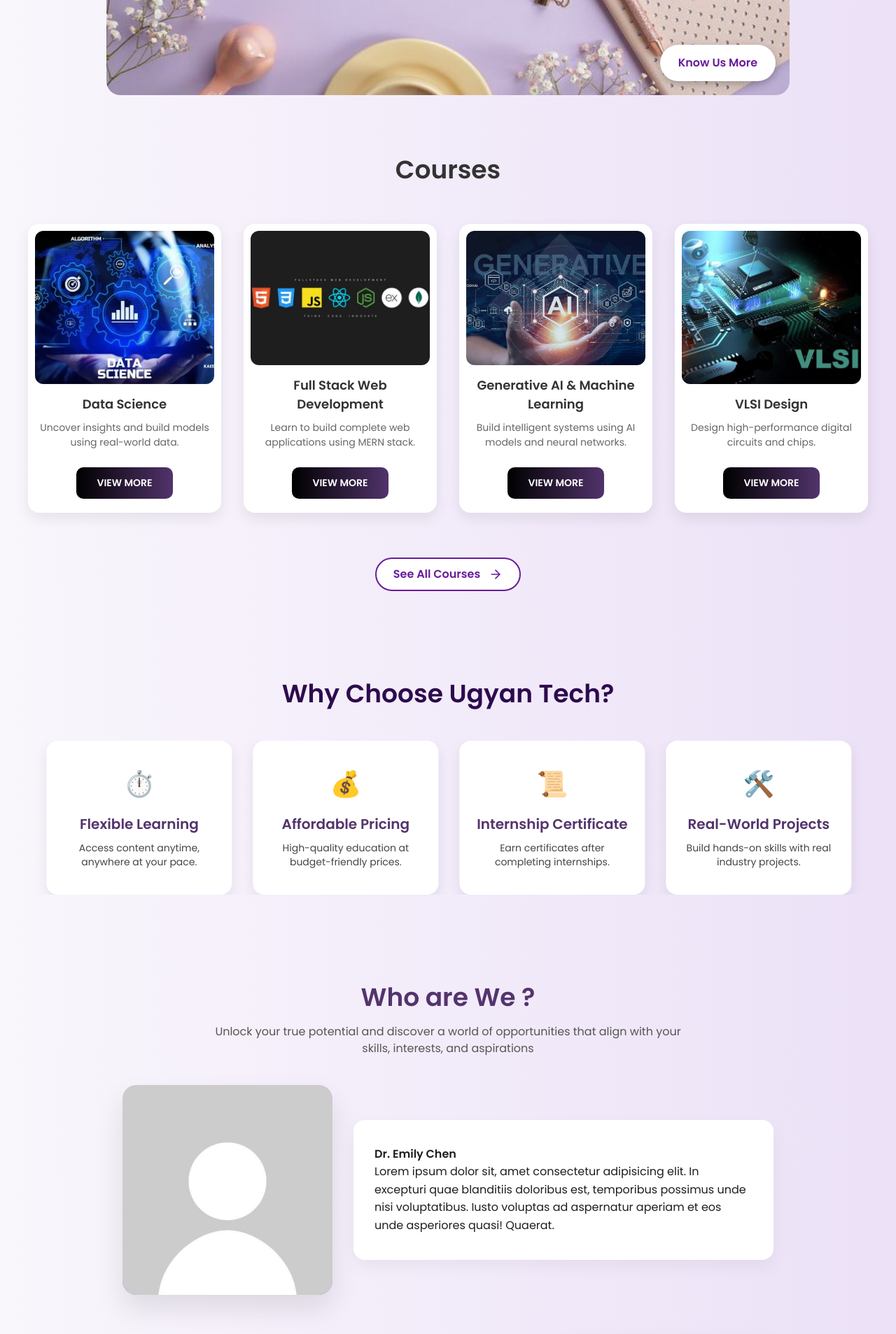
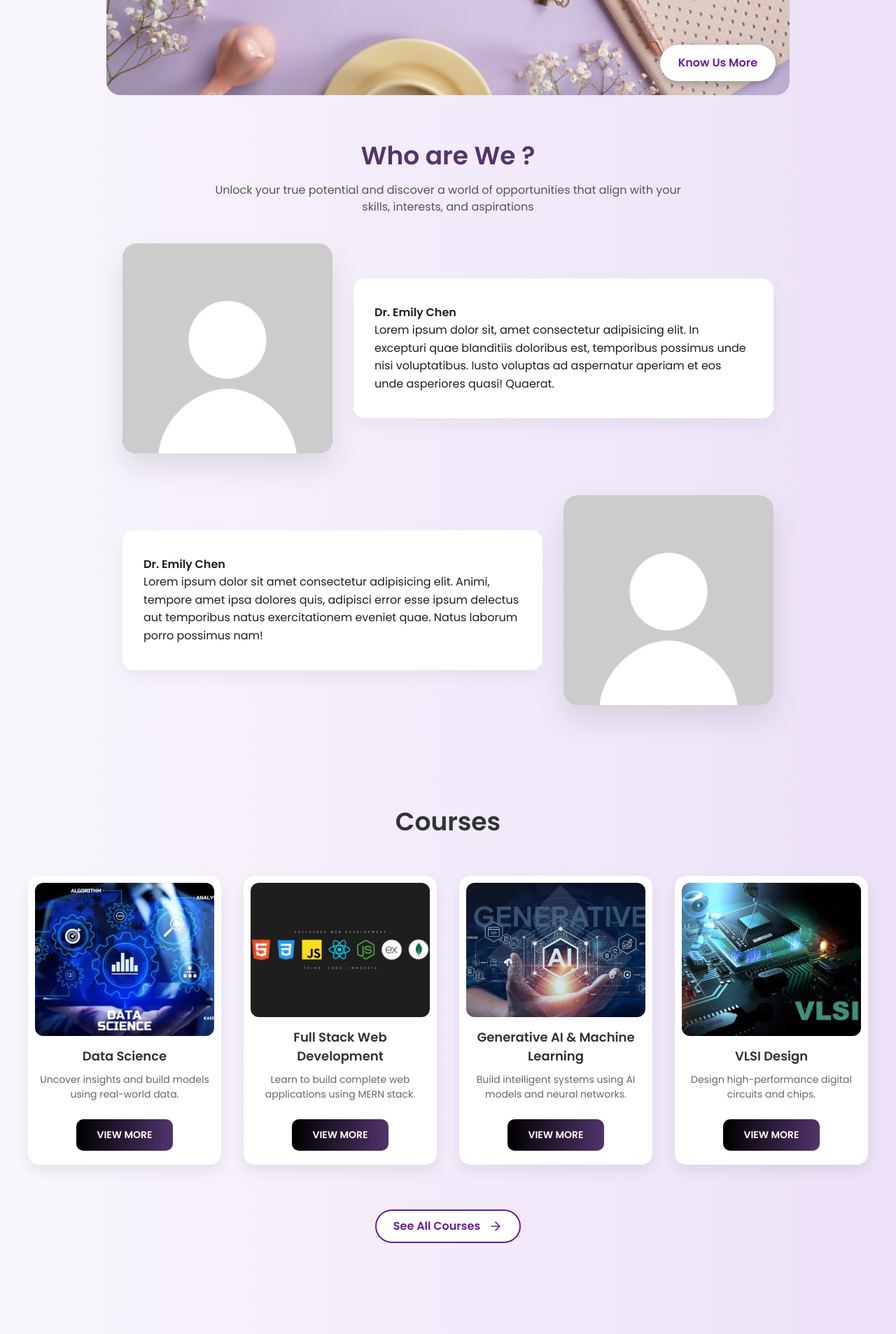
Before and after one commit to vijay120922/Ugyan-Tech-Solutions, a React (Vite) app: page / in a window 1280 px wide. Shown: the part 800-2707 px from the top of the page at 70% size. Built offline with nearby package versions, Linux system fonts and the light colour scheme.

Commit message:
Hero sections interchanged

```diff
--- a/src/pages/HomePage.jsx
+++ b/src/pages/HomePage.jsx
@@ -19,6 +19,9 @@ const HomePage = () => {
       <section className="carousel-section">
         <Carousel />
       </section>
+      <section className="why-choose-section">
+        <AboutUsSection />
+      </section>
 
       <section className="fade-bottom">
         <CoursesSection />
@@ -27,9 +30,7 @@ const HomePage = () => {
       <section>
         <WhyChooseUsSection />
       </section>
-      <section className="why-choose-section">
-        <AboutUsSection />
-      </section>
+
             <section>
         <TrustedBy/>
       </section>
```
